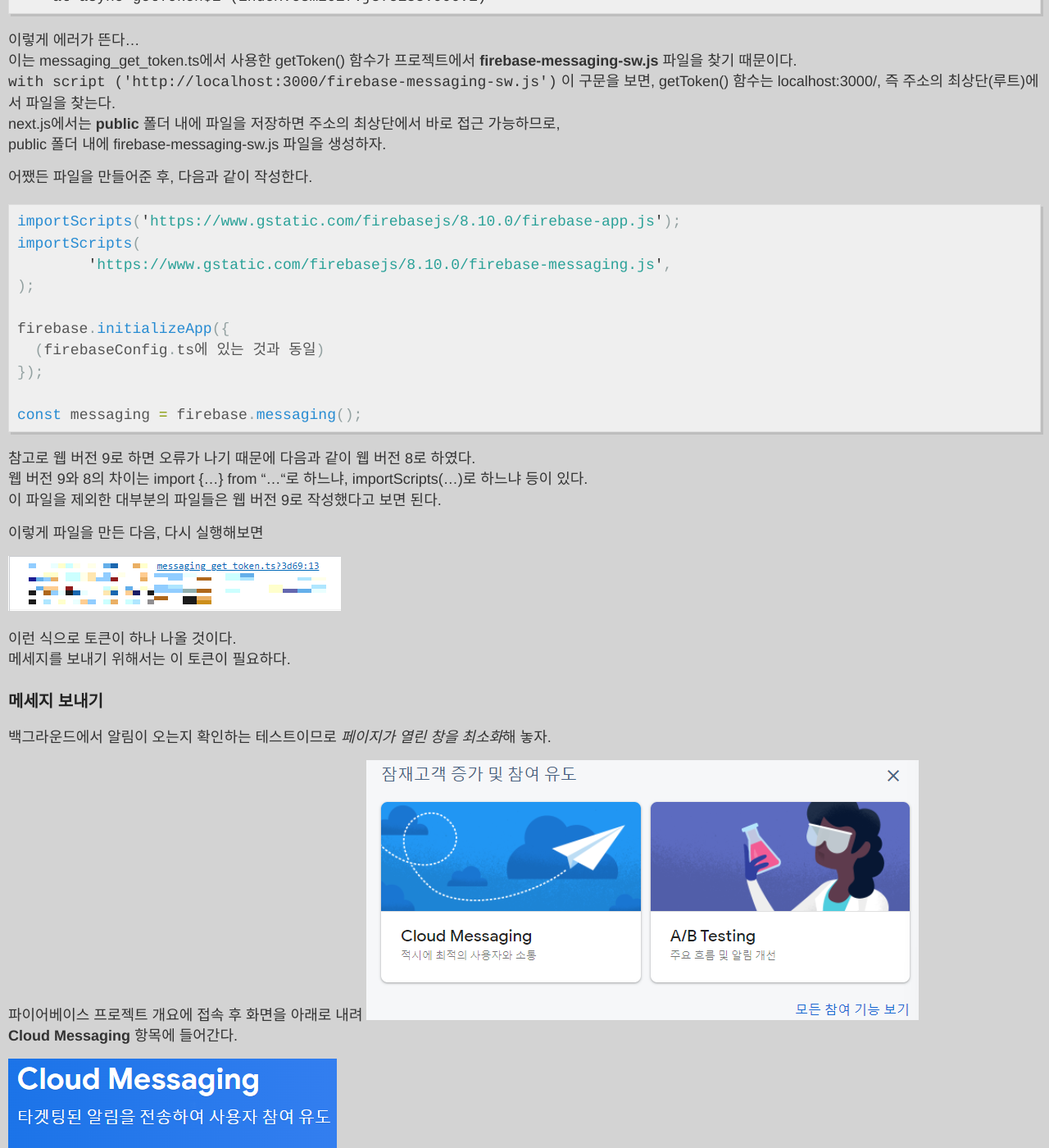
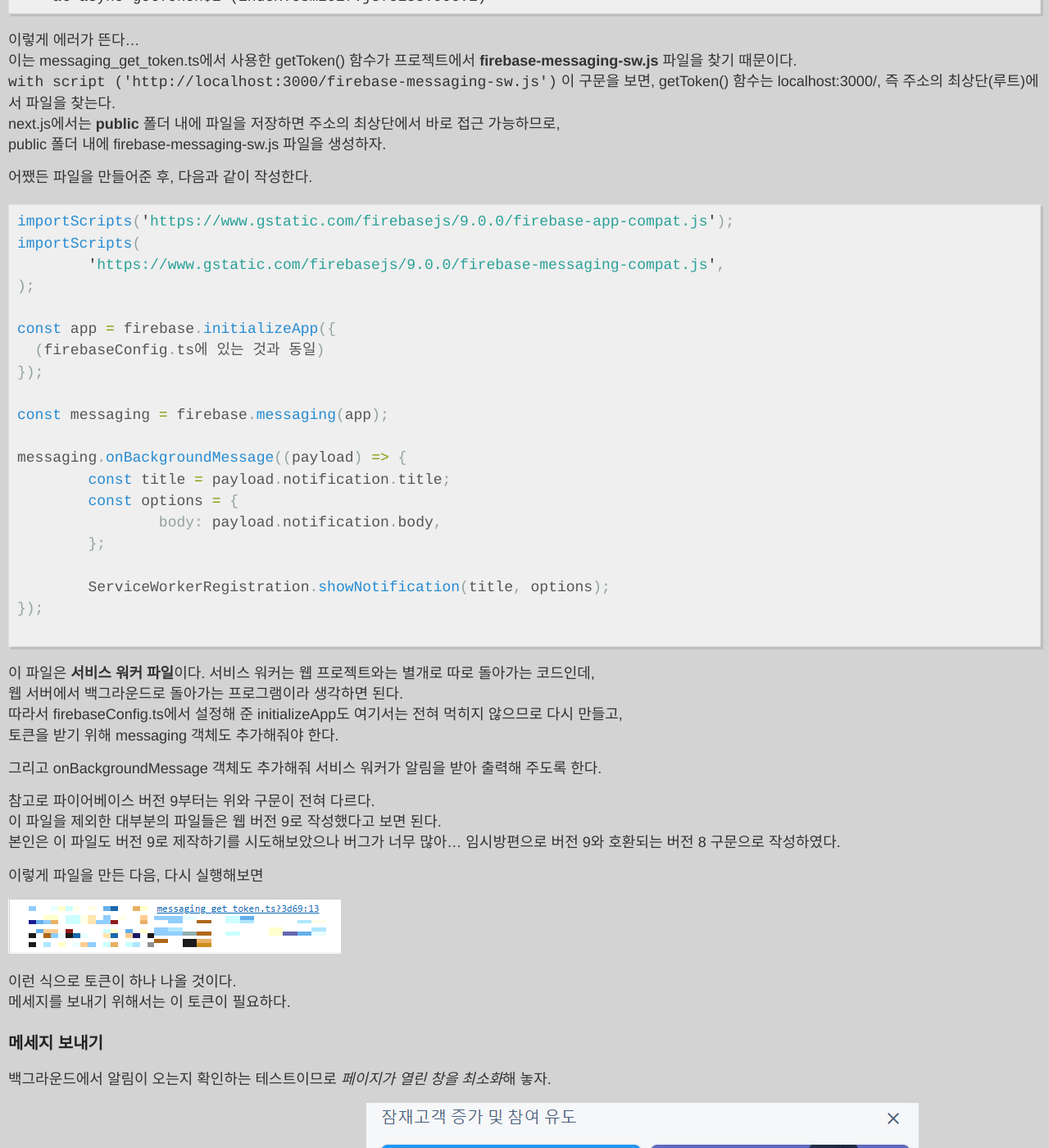
Before and after one commit to Kreator-Kaebal/Kreator-Kaebal.github.io, a Jekyll site: the page built from _posts/2022-3-7-typescript5.md, in a window 1280 px wide and 1400 px high, scrolled down 5061 px. Shown: the whole window at 82% size. Built offline with Jekyll 4.4.1, drawn with Linux system fonts in a browser that asks for light colours.

Commit message:
typescript5 설명 보충

````diff
--- a/_posts/2022-3-7-typescript5.md
+++ b/_posts/2022-3-7-typescript5.md
@@ -47,7 +47,7 @@
 // 토큰 생성
 const initToken = async () => {
   // firebaseConfig에서 생성한 initApp 객체로 메세징 객체-messaging 생성
-  const messaging = getMessaging();
+  const messaging = getMessaging(app);
   // 메세징 객체와 파이어베이스 키페어(clikey)로 토큰받기
   // getToken이 함수이므로 token 객체로 리턴값 저장
   // 참고로 getToken은 프로미스 객체를 리턴하므로 값을 받기 위해 await 써주기
@@ -160,21 +160,38 @@
 어쨌든 파일을 만들어준 후, 다음과 같이 작성한다.
 
 ```javascript
-importScripts('https://www.gstatic.com/firebasejs/8.10.0/firebase-app.js');
+importScripts('https://www.gstatic.com/firebasejs/9.0.0/firebase-app-compat.js');
 importScripts(
-	'https://www.gstatic.com/firebasejs/8.10.0/firebase-messaging.js',
+	'https://www.gstatic.com/firebasejs/9.0.0/firebase-messaging-compat.js',
 );
 
-firebase.initializeApp({
+const app = firebase.initializeApp({
   (firebaseConfig.ts에 있는 것과 동일)
 });
 
-const messaging = firebase.messaging();
+const messaging = firebase.messaging(app);
+
+messaging.onBackgroundMessage((payload) => {
+	const title = payload.notification.title;
+	const options = {
+		body: payload.notification.body,
+	};
+
+	ServiceWorkerRegistration.showNotification(title, options);
+});
+
 ```
 
-참고로 웹 버전 9로 하면 오류가 나기 때문에 다음과 같이 웹 버전 8로 하였다.
-웹 버전 9와 8의 차이는 import {...} from "..."로 하느냐, importScripts(...)로 하느냐 등이 있다.
+이 파일은 **서비스 워커 파일**이다. 서비스 워커는 웹 프로젝트와는 별개로 따로 돌아가는 코드인데,
+웹 서버에서 백그라운드로 돌아가는 프로그램이라 생각하면 된다.
+따라서 firebaseConfig.ts에서 설정해 준 initializeApp도 여기서는 전혀 먹히지 않으므로 다시 만들고,
+토큰을 받기 위해 messaging 객체도 추가해줘야 한다.
+
+그리고 onBackgroundMessage 객체도 추가해줘 서비스 워커가 알림을 받아 출력해 주도록 한다.
+
+참고로 파이어베이스 버전 9부터는 위와 구문이 전혀 다르다.
 이 파일을 제외한 대부분의 파일들은 웹 버전 9로 작성했다고 보면 된다.
+본인은 이 파일도 버전 9로 제작하기를 시도해보았으나 버그가 너무 많아... 임시방편으로 버전 9와 호환되는 버전 8 구문으로 작성하였다.
 
 이렇게 파일을 만든 다음, 다시 실행해보면
 
@@ -219,7 +236,7 @@
 import { app } from "../../firebase/firebaseConfig";
 
 const initMessage = () => {
-  const messaging = getMessaging();
+  const messaging = getMessaging(app);
   onMessage(messaging, (payload) => {
     console.log(payload.notification.title);
     console.log(payload.notification.body);
````
Also changed, not shown: _posts/2022-3-14-typescript9.md (added, +17 -0 lines).
